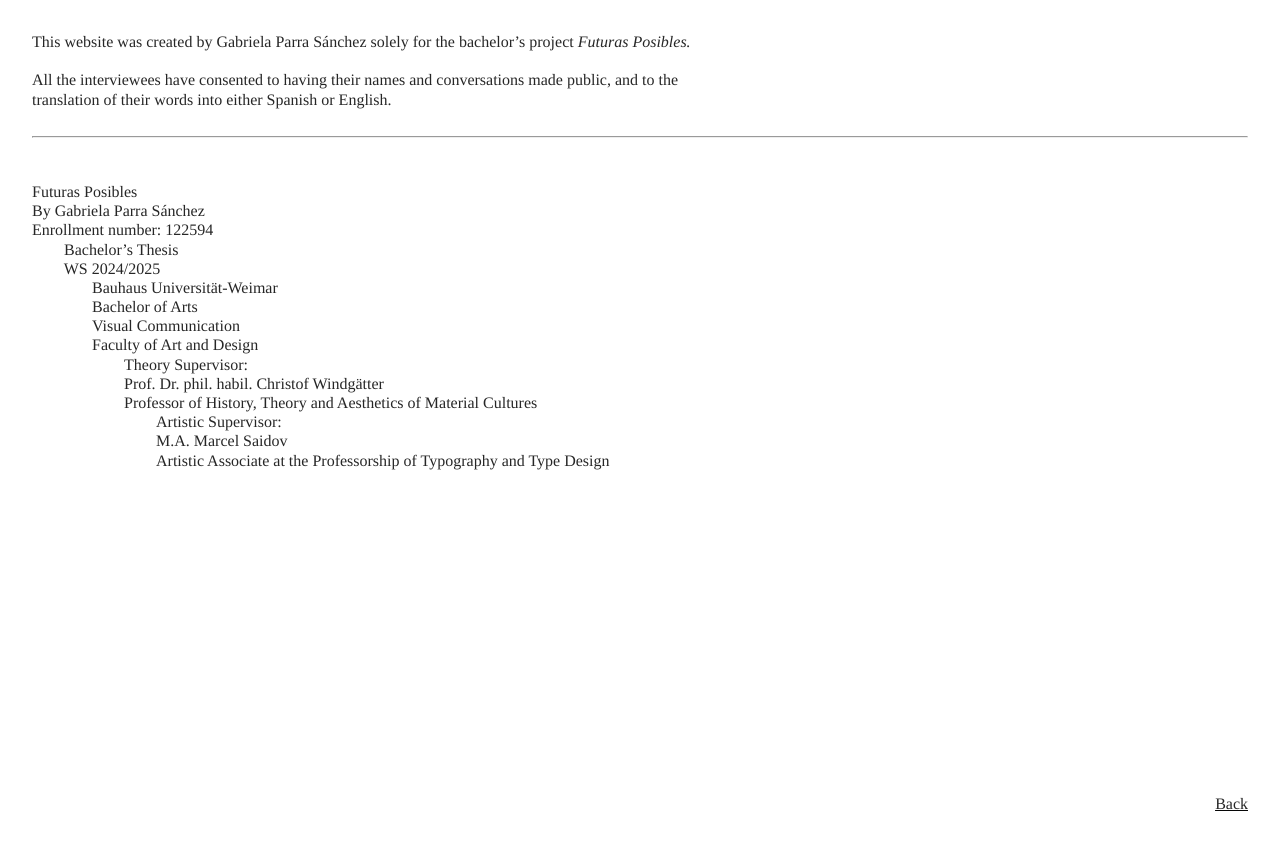
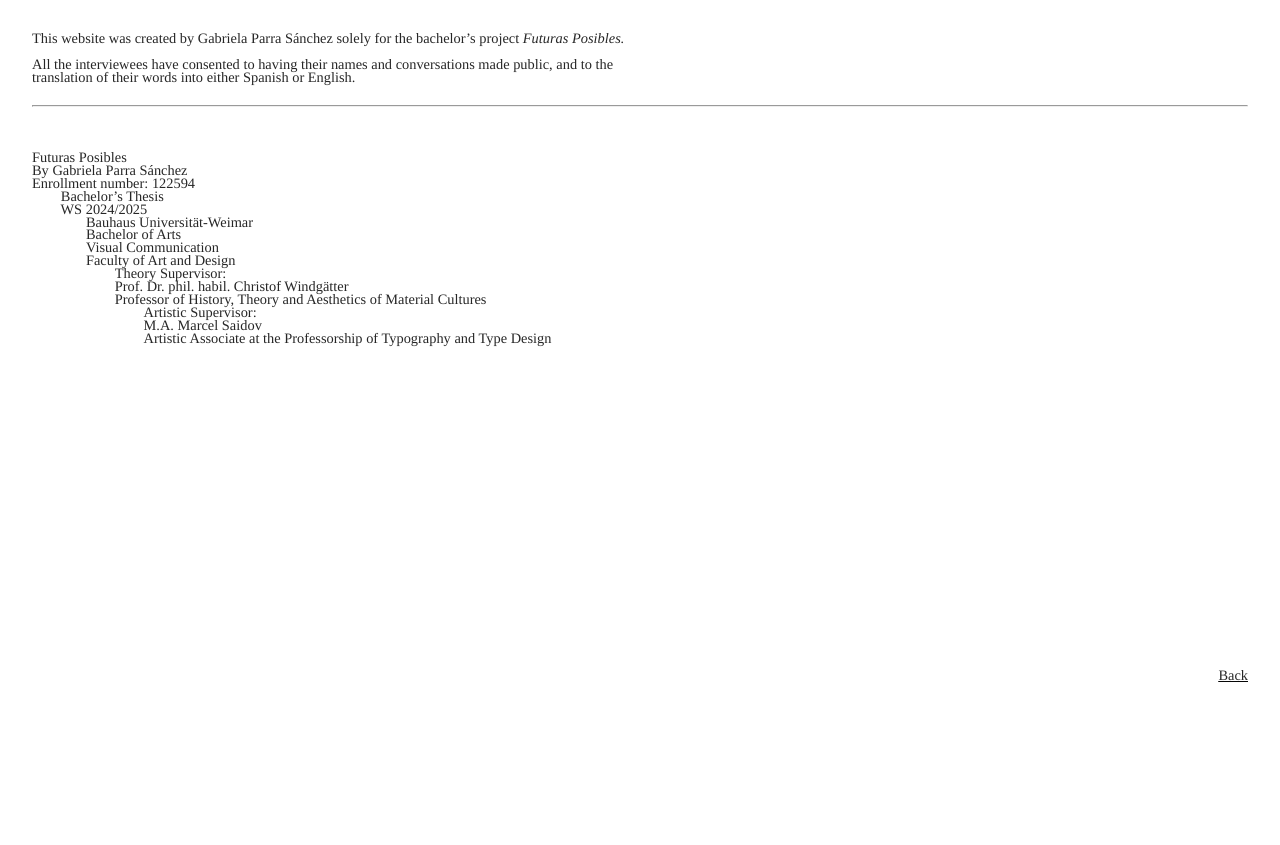
Before and after one commit to futurasposibles/futurasposibles.github.io, a plain HTML site: page impressum.html in a window 1280 px wide. After the commit the page ends 800 px from the top, so only its background shows below. Drawn offline with Linux system fonts and the light colour scheme.

Commit message:
Update impressum.html

```diff
--- a/impressum.html
+++ b/impressum.html
@@ -6,12 +6,12 @@
   <style>
 .chiqui {
 	--text-style: "chiqui";
-	font-size: 1.0rem;
+	font-size: 0.9rem;
 	font-weight: 400;
 	color: rgba(0, 0, 0, 0.85);
 	font-family: 'Times', 'Times New Roman', serif;
 	font-style: normal;
-	line-height: 1.2;
+	line-height: 0.9;
 	letter-spacing: 0;
 	display: block;
 }
```
